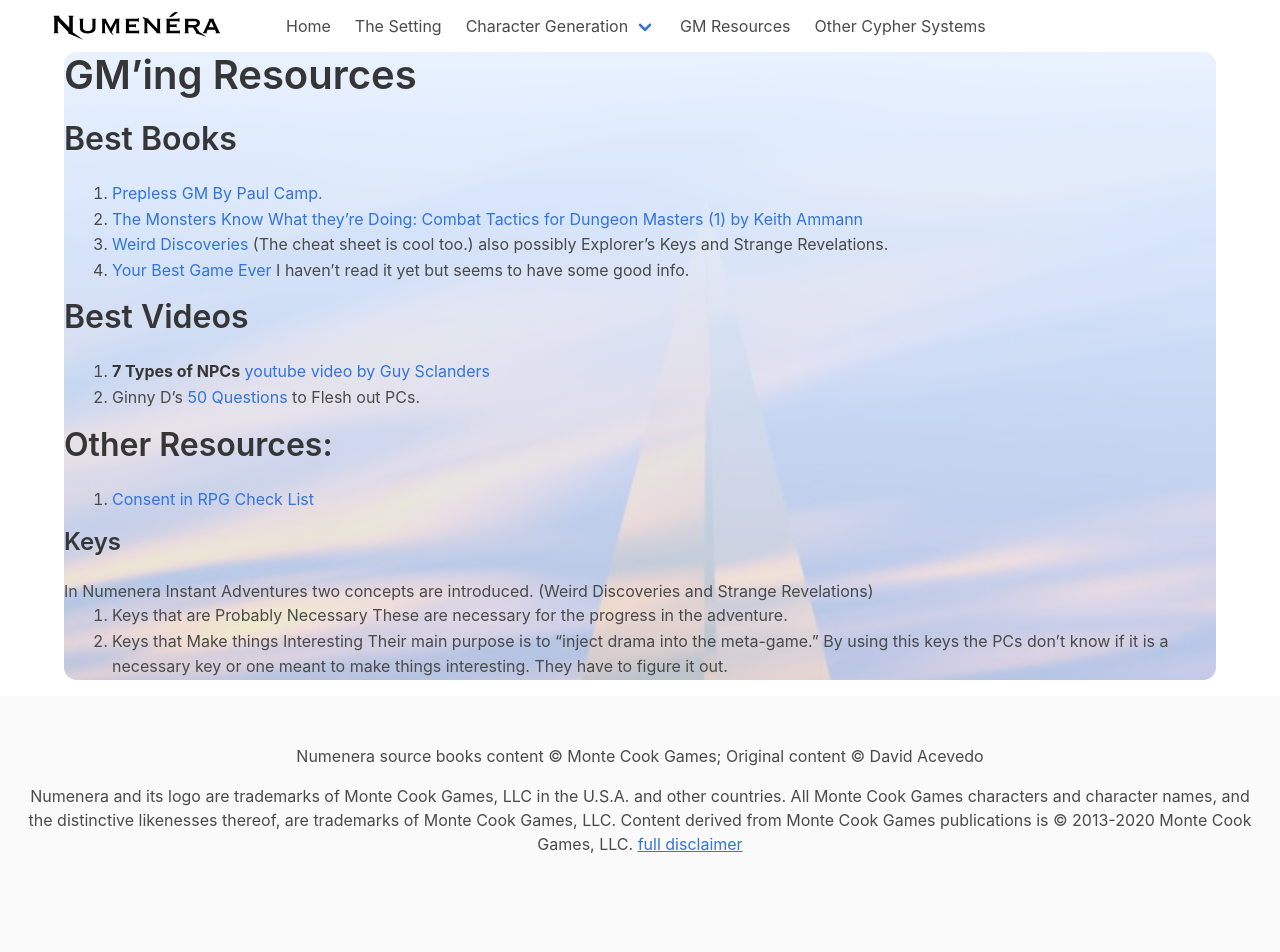
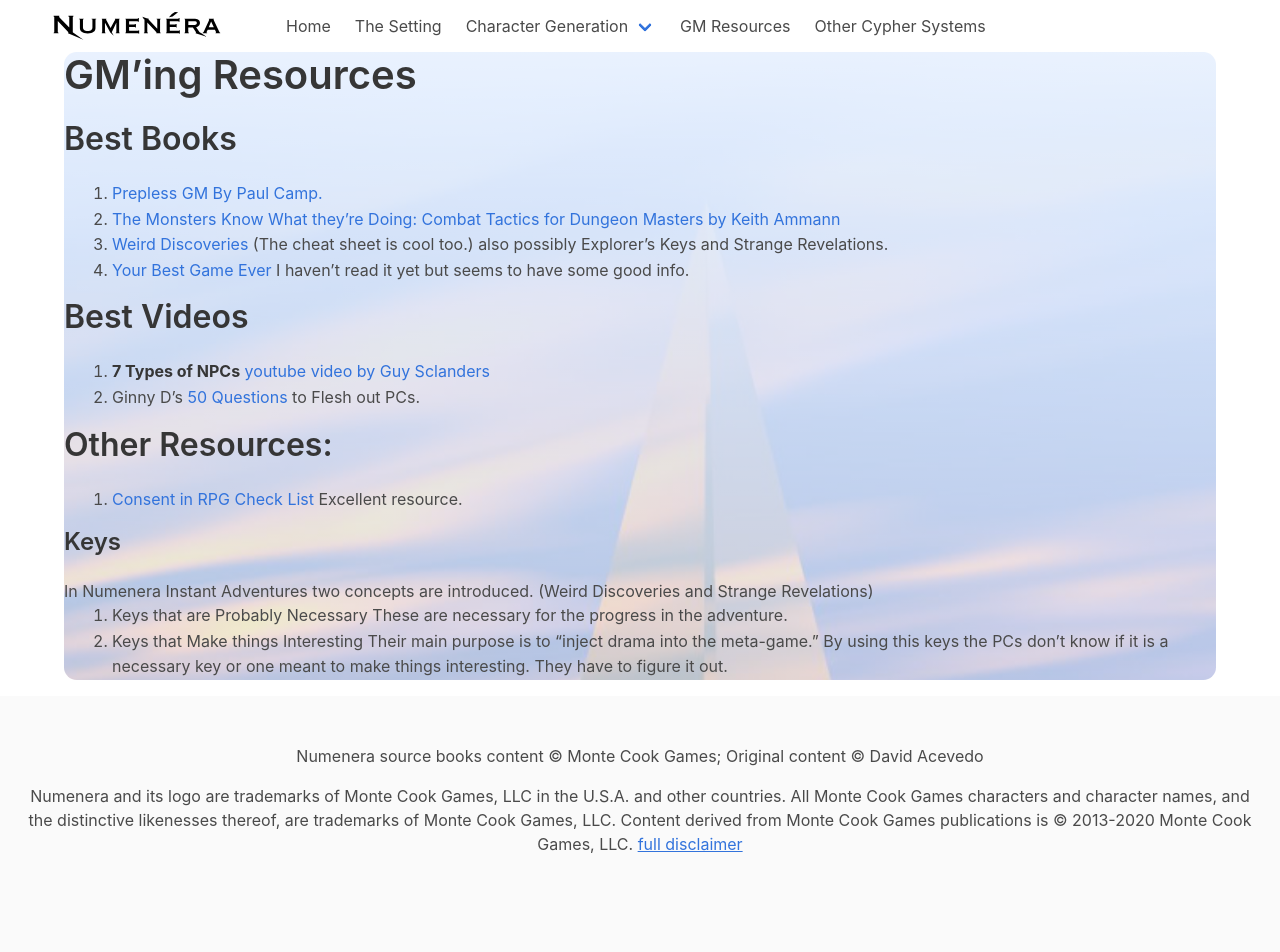
Before and after one commit to rebelwarrior/numenera, a Jekyll site: the page built from gm_resources.md, in a window 1280 px wide. Built offline with Jekyll 4.4.1, drawn with Linux system fonts in a browser that asks for light colours; nearby versions of some CDN libraries.

Commit message:
small changes

```diff
--- a/gm_resources.md
+++ b/gm_resources.md
@@ -31,9 +31,9 @@
 {:.title.is-3}
 
 1. [Prepless GM By Paul Camp.](https://www.drivethrurpg.com/product/304745/The-Prepless-GM)
-2. [The Monsters Know What they're Doing: Combat Tactics for Dungeon Masters (1) by Keith Ammann](https://www.themonstersknow.com/)
+2. [The Monsters Know What they're Doing: Combat Tactics for Dungeon Masters by Keith Ammann](https://www.themonstersknow.com/)
 3. [Weird Discoveries](https://www.drivethrurpg.com/product/148098/Weird-Discoveries-Ten-Instant-Adventures-for-Numenera) (The cheat sheet is cool too.) also possibly Explorer's Keys and Strange Revelations.
-4. [Your Best Game Ever]() I haven't read it yet but seems to have some good info.
+4. [Your Best Game Ever](https://www.montecookgames.com/store/product/your-best-game-ever/) I haven't read it yet but seems to have some good info.
 {:.ml-6}
 
 
@@ -48,7 +48,7 @@
 ## Other Resources:
 {:.title.is-3}
 
-1. [Consent in RPG Check List](https://www.montecookgames.com/consent-in-gaming/)
+1. [Consent in RPG Check List](https://www.montecookgames.com/consent-in-gaming/) Excellent resource.
 {:.ml-6}
 
 ### Keys
```
Also changed, not shown: archetypes.md (+2 -1 lines).
